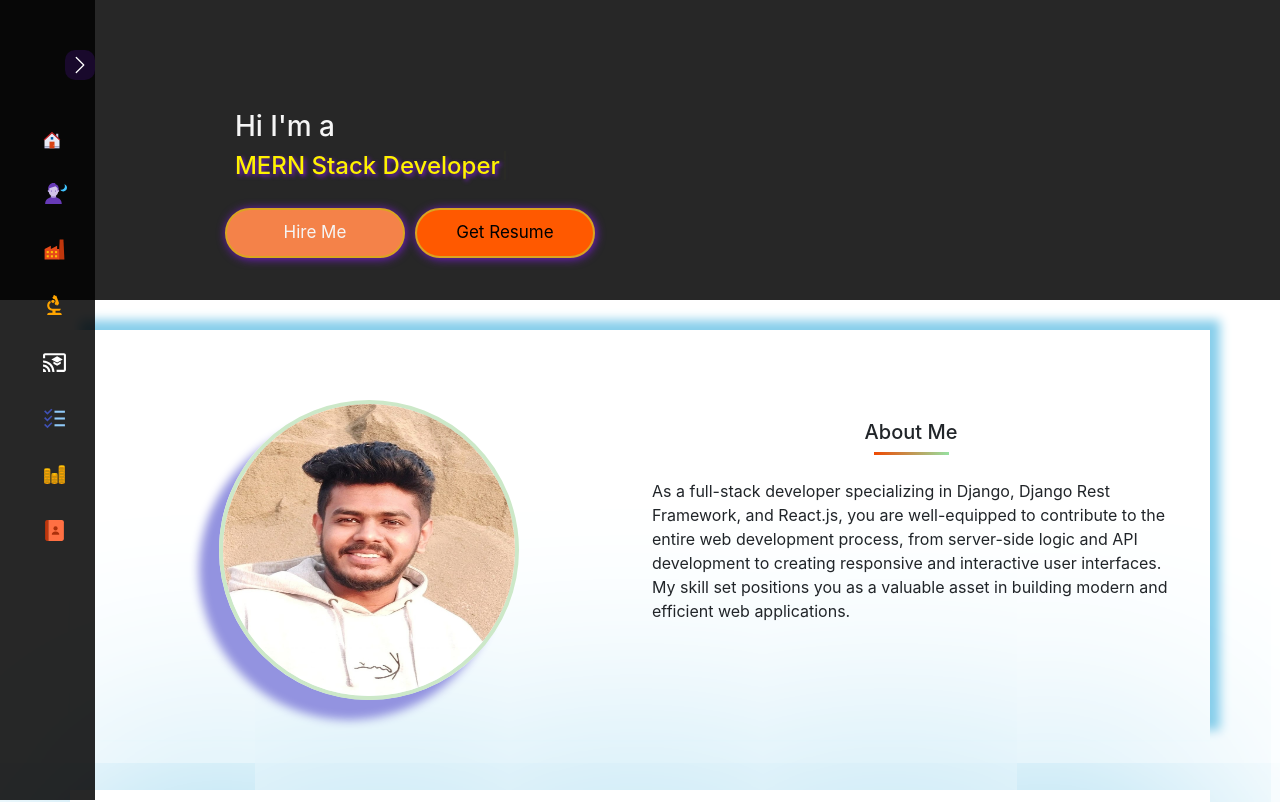
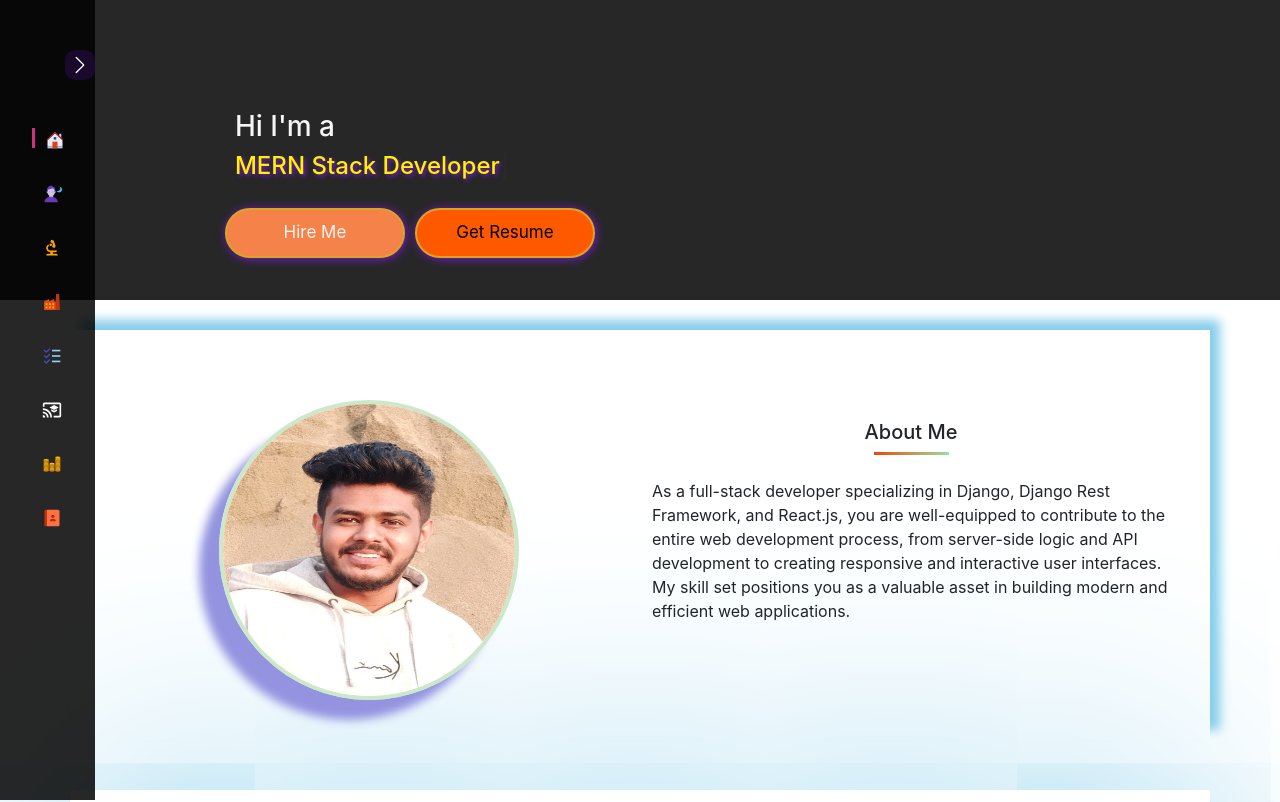
Before and after one commit to SoumenBaral/Portfolio.SB, a React (Create React App) app: page / in a window 1280 px wide. Shown: the top 802 px of the page. Built offline with nearby package versions, Linux system fonts and the light colour scheme.

Commit message:
add react scroll

```diff
--- a/src/Components/About/About.js
+++ b/src/Components/About/About.js
@@ -3,7 +3,7 @@ import profileImg from '../../assets/image/meToo.jpg'
 import './About.css'
 const About = () => {
     return (
-        <div className='container about-section mb-5'>
+        <div className='container about-section mb-5' id='about'>
             <div className='row'>
                 <div className="col-xl-6 col-lg-6 col-md-12 col-sm-12">
                     <div className="about-img">
--- a/src/Components/Contact/Contact.js
+++ b/src/Components/Contact/Contact.js
@@ -4,7 +4,7 @@ import { BsSendCheckFill } from "react-icons/bs";
 
 const Contact = () => {
     return (
-        <div className='container contact-section'>
+        <div className='container contact-section' id='contact'>
             <div className="row">
                 <div className="col-xl-5 col-lg-5 col-md-5 col-sm-5">
                     <div className="contact-img">
--- a/src/Components/Education/Education.js
+++ b/src/Components/Education/Education.js
@@ -47,7 +47,7 @@ const Education = () => {
         " rgba(0, 0, 255, 0.5)",
     ]
     return (
-        <div className='container '>
+        <div className='container ' id='education'>
              <div className='section-title container my-5'>
                 <h5>Education</h5>
                 <span className='line'></span>
--- a/src/Components/Home/Home.js
+++ b/src/Components/Home/Home.js
@@ -4,7 +4,7 @@ import Typewriter from 'typewriter-effect';
 import cv from './CV.pdf'
 const Home = () => {
   return (
-    <div className='container-fluid home'>
+    <div className='container-fluid home' id='home'>
       <div className='container home_content'>
           <h3 >Hi I'm a </h3>
           <h4>
--- a/src/Components/Projects/Projects.js
+++ b/src/Components/Projects/Projects.js
@@ -117,7 +117,7 @@ const Projects = () => {
         },
     ]
     return (
-        <div className='container my-5'>
+        <div className='container my-5' id='project'>
              <div className='section-title container mb-5'>
                 <h5> Projects </h5>
                 <span className='line'></span>
--- a/src/Components/SideBar/SidebarList.css
+++ b/src/Components/SideBar/SidebarList.css
@@ -32,3 +32,9 @@
 .navbar_only_icons ul li svg{
     margin-left: 10px;
 }
+.nav_item .active{
+    border-left: 3px solid rgb(205, 50, 130);
+    color: orange;
+    text-decoration: none;
+    transition-duration: .5s;
+}
--- a/src/Components/SideBar/SidebarList.js
+++ b/src/Components/SideBar/SidebarList.js
@@ -12,7 +12,7 @@ import {
 
 } from "react-icons/fc";
 import {MdBiotech,MdCastForEducation } from "react-icons/md";
-
+import {Link} from "react-scroll"
 
 
 const SidebarList = ({expand}) => {
@@ -26,57 +26,185 @@ const SidebarList = ({expand}) => {
                 </div>
                 <ul>
                     <li className='nav_item'>
+                        <Link to='home'
+                        spy={true}
+                        smooth={true}
+                        duration={100}
+                        offset={-100}
+                        >
                         <FcHome size={25}/> Home
+                        </Link>
+
                     </li>
                     <li className='nav_item'>
-                        <FcNightPortrait size={25}/>  About
+                    <Link to='about'
+                        spy={true}
+                        smooth={true}
+                        duration={100}
+                        offset={-100}
+                        >
+                         <FcNightPortrait size={25}/>  About
+                        </Link>
                     </li>
                     <li className='nav_item'>
+                    <Link to='tech'
+                        spy={true}
+                        smooth={true}
+                        duration={100}
+                        offset={-100}
+                        >
+                        <MdBiotech color='orange' size={25}/> Tach Stack
+                        </Link>
+
+                    </li>
+
+                    <li className='nav_item'>
+                    <Link to='work'
+                        spy={true}
+                        smooth={true}
+                        duration={100}
+                        offset={-100}
+                        >
                         <FcFactory size={25}/> Work Experience
+                        </Link>
                     </li>
                     <li className='nav_item'>
-                        <MdBiotech color='orange' size={25}/> Tack Stack
+                    <Link to='project'
+                        spy={true}
+                        smooth={true}
+                        duration={100}
+                        offset={-100}
+                        >
+                         <FcTodoList size={25}/> Projects
+                        </Link>
+
                     </li>
                     <li className='nav_item'>
-                        <MdCastForEducation size={25}/> Educations
+                    <Link to='education'
+                        spy={true}
+                        smooth={true}
+                        duration={100}
+                        offset={-100}
+                        >
+                         <MdCastForEducation size={25}/> Educations
+                        </Link>
+
+                    </li>
+
+                    <li className='nav_item'>
+                    <Link to='testimonial'
+                        spy={true}
+                        smooth={true}
+                        duration={100}
+                        offset={-100}
+                        >
+                         <FcSalesPerformance size={25}/> Testimonial
+                        </Link>
+
                     </li>
                     <li className='nav_item'>
-                        <FcTodoList size={25}/> Projects
-                    </li>
-                    <li className='nav_item'>
-                        <FcSalesPerformance size={25}/> Testimonial
-                    </li>
-                    <li className='nav_item'>
-                        <FcContacts size={25}/> contact
+                    <Link to='contact'
+                        spy={true}
+                        smooth={true}
+                        duration={100}
+                        offset={-100}
+                        >
+                         <FcContacts size={25}/> contact
+                        </Link>
+
                     </li>
                 </ul>
            </div>
         ):(
             <div className='navbar_only_icons'>
-                     <ul>
+                   <ul>
                     <li className='nav_item'>
+                        <Link to='home'
+                        spy={true}
+                        smooth={true}
+                        duration={100}
+                        offset={-100}
+                        >
                         <FcHome size={20}/>
+                        </Link>
+
                     </li>
                     <li className='nav_item'>
-                        <FcNightPortrait size={25}/>
+                    <Link to='about'
+                        spy={true}
+                        smooth={true}
+                        duration={100}
+                        offset={-100}
+                        >
+                         <FcNightPortrait size={20}/>
+                        </Link>
                     </li>
                     <li className='nav_item'>
-                        <FcFactory size={25}/>
+                    <Link to='tech'
+                        spy={true}
+                        smooth={true}
+                        duration={100}
+                        offset={-100}
+                        >
+                        <MdBiotech color='orange' size={20}/>
+                        </Link>
+
+                    </li>
+
+                    <li className='nav_item'>
+                    <Link to='work'
+                        spy={true}
+                        smooth={true}
+                        duration={100}
+                        offset={-100}
+                        >
+                        <FcFactory size={20}/>
+                        </Link>
                     </li>
                     <li className='nav_item'>
-                        <MdBiotech color='orange' size={25}/>
+                    <Link to='project'
+                        spy={true}
+                        smooth={true}
+                        duration={100}
+                        offset={-100}
+                        >
+                         <FcTodoList size={20}/>
+                        </Link>
+
                     </li>
                     <li className='nav_item'>
-                        <MdCastForEducation color='white' size={25}/>
+                    <Link to='education'
+                        spy={true}
+                        smooth={true}
+                        duration={100}
+                        offset={-100}
+                        >
+                         <MdCastForEducation size={20}/>
+                        </Link>
+
+                    </li>
+
+                    <li className='nav_item'>
+                    <Link to='testimonial'
+                        spy={true}
+                        smooth={true}
+                        duration={100}
+                        offset={-100}
+                        >
+                         <FcSalesPerformance size={20}/>
+                        </Link>
+
                     </li>
                     <li className='nav_item'>
-                        <FcTodoList size={25}/>
-                    </li>
-                    <li className='nav_item'>
-                        <FcSalesPerformance size={25}/>
-                    </li>
-                    <li className='nav_item'>
-                        <FcContacts size={25}/>
+                    <Link to='contact'
+                        spy={true}
+                        smooth={true}
+                        duration={100}
+                        offset={-100}
+                        >
+                         <FcContacts size={20}/>
+                        </Link>
+
                     </li>
                 </ul>
             </div>
--- a/src/Components/TechStack/TechStack.js
+++ b/src/Components/TechStack/TechStack.js
@@ -72,7 +72,7 @@ const TechStack = () => {
         "#808080"  // Gray
     ]
     return (
-        <div className='container tech-stack-section'>
+        <div className='container tech-stack-section' id='tech'>
             <div className='section-title container mb-5'>
                 <h5>Tech Stack</h5>
                 <span className='line'></span>
--- a/src/Components/WorkExp/WorkExp.js
+++ b/src/Components/WorkExp/WorkExp.js
@@ -110,7 +110,7 @@ const WorkExp = () => {
         "rgba(128, 0, 128, 0.5)"
     ]
     return (
-        <div className='container '>
+        <div className='container ' id='work'>
              <div className='section-title container my-5'>
                 <h5>Work Experience</h5>
                 <span className='line'></span>
--- a/src/Testimonial/Testimonial.js
+++ b/src/Testimonial/Testimonial.js
@@ -78,7 +78,7 @@ const Testimonial = () => {
         },
     ]
     return (
-        <div className='container my-5'>
+        <div className='container my-5' id='testimonial'>
             <div className='section-title container my-5'>
                 <h5>Testimonial</h5>
                 <span className='line'></span>
```
